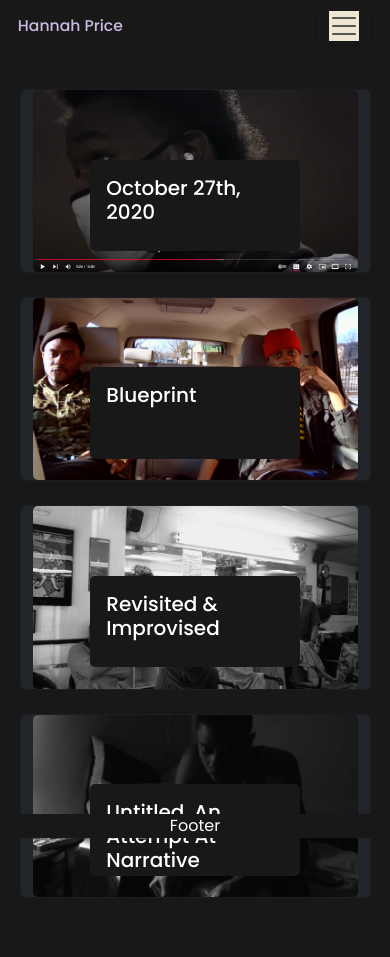
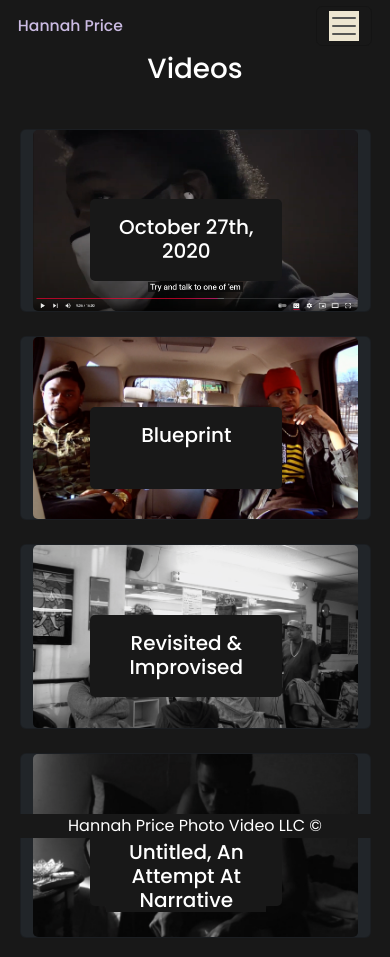
Before and after one commit to Hannahphoto/photovideo-web, a React (Vite) app in the folder photovideo-web/: page /videos in a window 390 px wide. Before the commit the page ends 918 px from the top, so only its background shows below. Built offline with nearby package versions, Linux system fonts and the light colour scheme.

Commit message:
more styling

```diff
--- a/photovideo-web/src/App.css
+++ b/photovideo-web/src/App.css
@@ -5,6 +5,10 @@
   background-color: rgb(24, 24, 24);
   font-family: 'Poppins';
 
+}
+
+h1{
+  text-align: center;
 }
 
 .fixed-bottom{
@@ -51,9 +55,6 @@ div.row.row-cols-1.row-cols-md-3.g-4{
 .card{
   /* margin: %; */
   display: flex;
-  /* margin-left: 4%; */
-  /* margin-right: 4%; */
-
 
 }
 
@@ -61,6 +62,8 @@ div.row.row-cols-1.row-cols-md-3.g-4{
   /* display: none; */
   margin: 25%;
   height: 23%;
+  width: 40%;
+  text-align: center;
 
 }
 
@@ -75,7 +78,8 @@ div.row.row-cols-1.row-cols-md-3.g-4{
   .card-img-overlay{
     /* display: none; */
     margin: 20%;
-    height: 50%;
+    height: 45%;
+    width: 55%;
 
   }
 
--- a/photovideo-web/src/components/navbar.jsx
+++ b/photovideo-web/src/components/navbar.jsx
@@ -34,7 +34,7 @@ export default function Navbar({ }) {
             </nav>
             <footer className="fixed-bottom">
                 <div className="container-fluid">
-                    <a className="navbar-brand" href="#" style={{ color: 'white' }}>Footer</a>
+                    <a className="navbar-brand" href="#" style={{ color: 'white' }}>Hannah Price Photo Video LLC © </a>
                 </div>
             </footer>
         </>
--- a/photovideo-web/src/components/videos.jsx
+++ b/photovideo-web/src/components/videos.jsx
@@ -3,6 +3,11 @@ export default function Videos() {
 
     return (
         <>
+            <div>
+                <h1 className="--bs-heading-color"style={{ color: "white" }}>
+                    Videos
+                </h1>
+            </div>
             <div className="row row-cols-1 row-cols-md-3 g-4">
                 <div className="card text-bg-dark">
                     <img src="/images/oct27.png" className="card-img" alt="..."></img>
```
